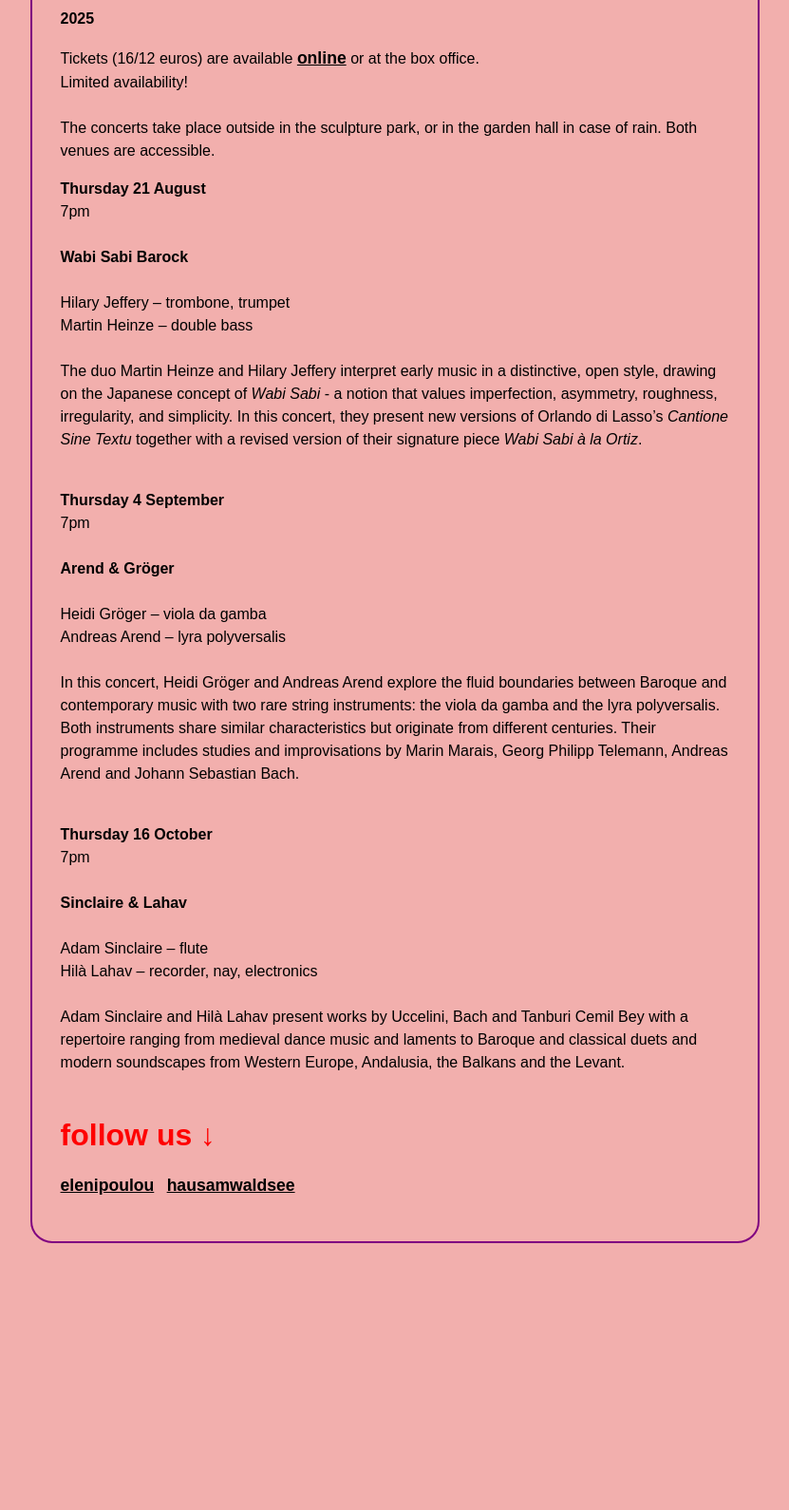
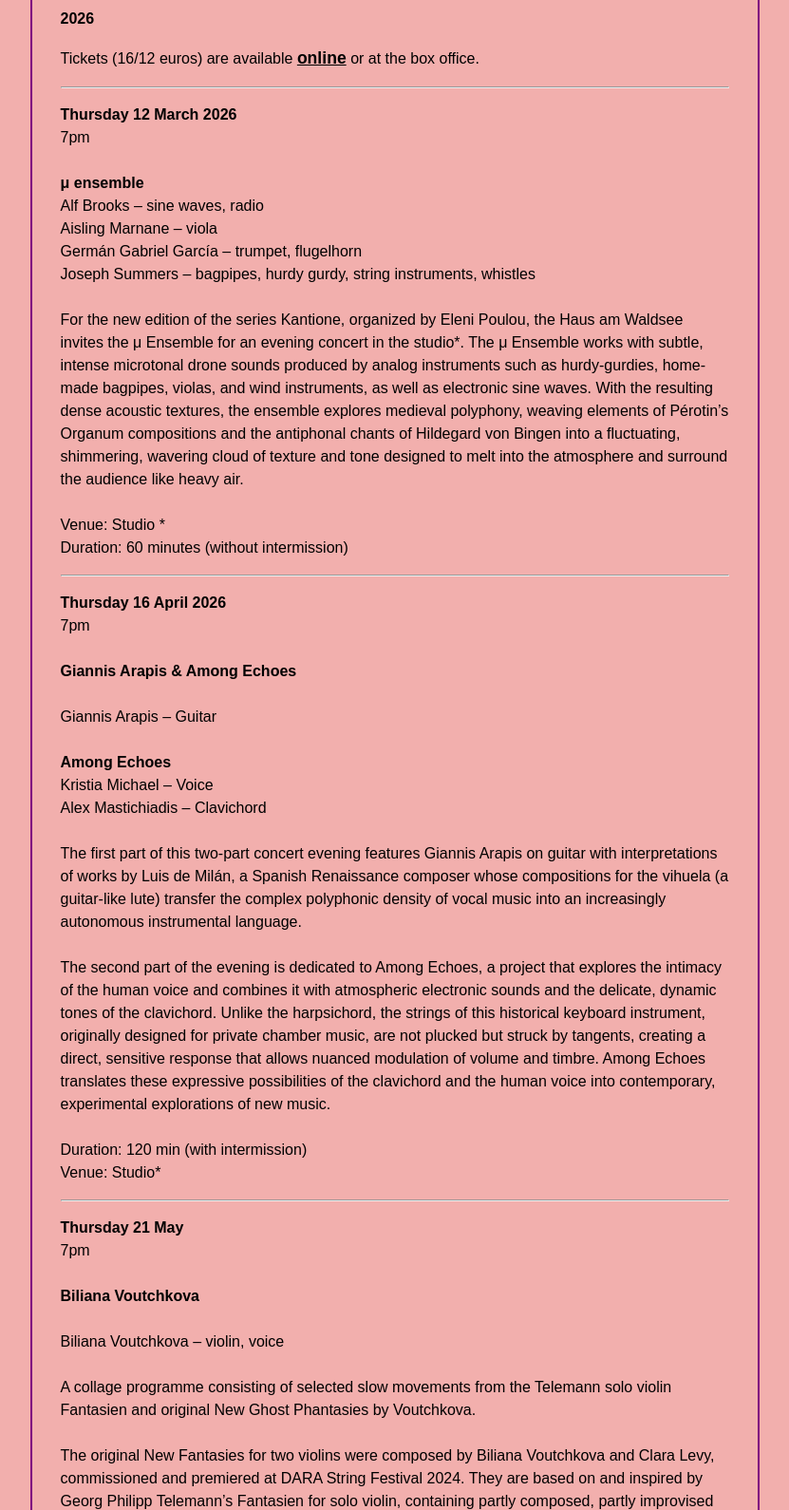
Before and after one commit to hiljef/kantione, an Astro site: page /konzerte in a window 1280 px wide. Shown: the part 158-1748 px from the top of the page at 95% size, without its empty margins (224-1055 px from the left). Before the commit the page ends 1483 px from the top, so only its background shows below. Built offline with nearby package versions, Linux system fonts and the light colour scheme; Astro itself is replaced by a stand-in of ours.

Commit message:
kantione_astro

```diff
--- a/package.json
+++ b/package.json
@@ -9,6 +9,6 @@
     "astro": "astro"
   },
   "dependencies": {
-    "astro": "^5.13.2"
+    "astro": "^6.0.3"
   }
 }
--- a/src/pages/konzerte.astro
+++ b/src/pages/konzerte.astro
@@ -18,51 +18,72 @@ const pageTitle = "kantione";
 	</head>
 	<body>
 		<div class="div1">
-
-		<Navigation />
-
+		<a href="/">kantione</a>&nbsp;
+		<a href="/konzerte/">konzerte</a>&nbsp;
+		<a href="/archiv/">archiv</a>
 		<br />
-
 		<h1>{pageTitle}</h1>
-		<b>2025</b><br />
+		<b>2026</b><br />
       		<p>Tickets (16/12 euros) are available <a href="https://hausamwaldsee.de/tickets/" target="blank">online</a> or at the box office.
-      	<br />
-      	Limited availability!
+		</p>
+		<hr>
+      		<p>
+      		<b>Thursday 12 March 2026</b><br />
+       		7pm
        		<br /><br />
-	The concerts take place outside in the sculpture park, or in the garden hall in case of rain. Both venues are
-accessible.
+       		<b>μ ensemble</b><br />
+		Alf Brooks – sine waves, radio<br />
+		Aisling Marnane – viola<br />
+		Germán Gabriel García – trumpet, flugelhorn<br />
+		Joseph Summers – bagpipes, hurdy gurdy, string instruments, whistles
+		<br /><br />
+		For the new edition of the series Kantione, organized by Eleni Poulou, the Haus am Waldsee invites the μ Ensemble for an evening concert in the studio*. The μ Ensemble works with subtle, intense microtonal drone sounds produced by analog instruments such as hurdy-gurdies, home-made bagpipes, violas, and wind instruments, as well as electronic sine waves. With the resulting dense acoustic textures, the ensemble explores medieval polyphony, weaving elements of Pérotin’s Organum compositions and the antiphonal chants of Hildegard von Bingen into a fluctuating, shimmering, wavering cloud of texture and tone designed to melt into the atmosphere and surround the audience like heavy air.
+		<br /><br />
+		Venue: Studio *<br />
+		Duration: 60 minutes (without intermission)
        		</p>
-      	<p><b>Thursday 21 August</b><br />
-       	7pm<br /><br />
-       	<b>Wabi Sabi Barock</b>
+       		<hr>
+       		<p>
+       		<b>Thursday 16 April 2026</b><br />
+       		7pm
        		<br /><br />
-	Hilary Jeffery – trombone, trumpet<br />
-	Martin Heinze – double bass
+       		<b>Giannis Arapis & Among Echoes</b>
        		<br /><br />
-	The duo Martin Heinze and Hilary Jeffery interpret early music in a distinctive, open style, drawing on the 					Japanese concept of <i>Wabi Sabi</i> - a notion that values imperfection, asymmetry, roughness, irregularity, and simplicity. In this concert, they present new versions of Orlando di Lasso’s <i>Cantione Sine Textu</i> together with a revised version of their signature piece <i>Wabi Sabi à la Ortiz</i>.
+		Giannis Arapis – Guitar
 		<br /><br />
+		<b>Among Echoes</b><br />
+		Kristia Michael – Voice<br />
+		Alex Mastichiadis – Clavichord
+		<br /><br />
+		The first part of this two-part concert evening features Giannis Arapis on guitar with interpretations of works by Luis de Milán, a Spanish Renaissance composer whose compositions for the vihuela (a guitar-like lute) transfer the complex polyphonic density of vocal music into an increasingly autonomous instrumental language.
+		<br /><br />
+		The second part of the evening is dedicated to Among Echoes, a project that explores the intimacy of the human voice and combines it with atmospheric electronic sounds and the delicate, dynamic tones of the clavichord. Unlike the harpsichord, the strings of this historical keyboard instrument, originally designed for private chamber music, are not plucked but struck by tangents, creating a direct, sensitive response that allows nuanced modulation of volume and timbre. Among Echoes translates these expressive possibilities of the clavichord and the human voice into contemporary, experimental explorations of new music.
+		<br /><br />
+		Duration: 120 min (with intermission)<br />
+		Venue: Studio*
        		</p>
-       <p><b>Thursday 4 September</b><br />
-       	7pm<br /><br />
-       	<b>Arend & Gröger</b>
+       		<hr>
+       		<p><b>Thursday 21 May</b><br />
+       		7pm
        		<br /><br />
-	Heidi Gröger – viola da gamba<br />
-	Andreas Arend – lyra polyversalis
+       		<b>Biliana Voutchkova</b>
        		<br /><br />
-	In this concert, Heidi Gröger and Andreas Arend explore the fluid boundaries between Baroque and contemporary music with two rare string instruments: the viola da gamba and the lyra polyversalis. Both instruments share similar
-characteristics but originate from different centuries. Their programme includes studies and improvisations by Marin Marais, Georg Philipp Telemann, Andreas Arend and Johann Sebastian Bach.
+       		Biliana Voutchkova – violin, voice
 		<br /><br />
+		A collage programme consisting of selected slow movements from the Telemann solo violin Fantasien and original New Ghost Phantasies by Voutchkova.
+		<br /><br />
+		The original New Fantasies for two violins were composed by Biliana Voutchkova and Clara Levy, commissioned and premiered at DARA String Festival 2024. They are based on and inspired by Georg Philipp Telemann’s Fantasien for solo violin, containing partly composed, partly improvised music that develops from a selection of slow movements from the original phantasies.
+		<br /><br />
+		The process of creating this work went through a research phase of mutual and personal observation, understanding, and defining the violinists’ common classical music background. It traced their early classical music training, the changes and developments over the years that have led to their current artistic identities. The New Fantasies emerged through their personal connection to Telemann’s phantasies, which each had been playing for over 20 years.
+		<br /><br />
+		For this concert, Biliana Voutchkova developed a new version of the work, New Ghost Phantasies for solo violin and fixed media. She revisits and transforms the material of New Fantasies, translating the shared dialogue into a solo constellation with ghostly pre-recorded layers and spectral presences.
+		<br /><br />
+		Duration: 55 minutes (without intermission)<br />
+		Venue: Sculpture Park, in case of rain in the Studio*
 		</p>
-       <p><b>Thursday 16 October</b><br />
-       	7pm<br /><br />
-       	<b>Sinclaire & Lahav</b>
-       	<br /><br />
-	Adam Sinclaire – flute<br />
-	Hilà Lahav – recorder, nay, electronics
-	<br /><br />
-	Adam Sinclaire and Hilà Lahav present works by Uccelini, Bach and Tanburi Cemil Bey with a repertoire ranging from medieval dance music and laments to Baroque and classical duets and modern soundscapes from Western Europe, Andalusia, the Balkans and the Levant.
-	<br /><br />
-       </p>
+		*Please note: access to the studio on the 2nd floor is not barrier-free and can only be reached via stairs. The 1st floor can also be reached by lift (please inform the ticket office). If you have any questions regarding accessibility, please write to: info@hausamwaldsee.de. We will do our best to find a solution for your visit!
+	 	<hr>
 	 	<Footer />
+		</div>
 	</body>
 </html>
```
Also changed, not shown: src/pages/archiv.astro (+49 -13 lines), src/pages/index.astro (+15 -8 lines), 1 other file. Lines whose indentation alone changed are shown as unchanged.
